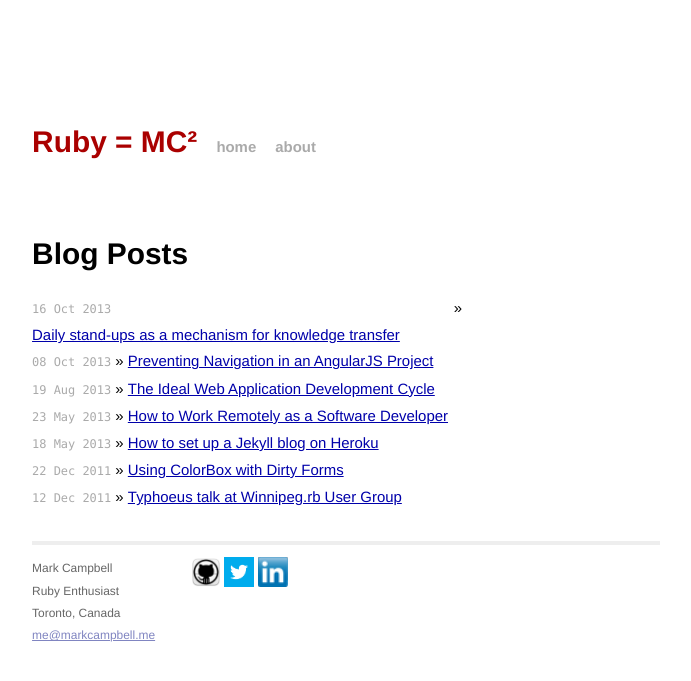
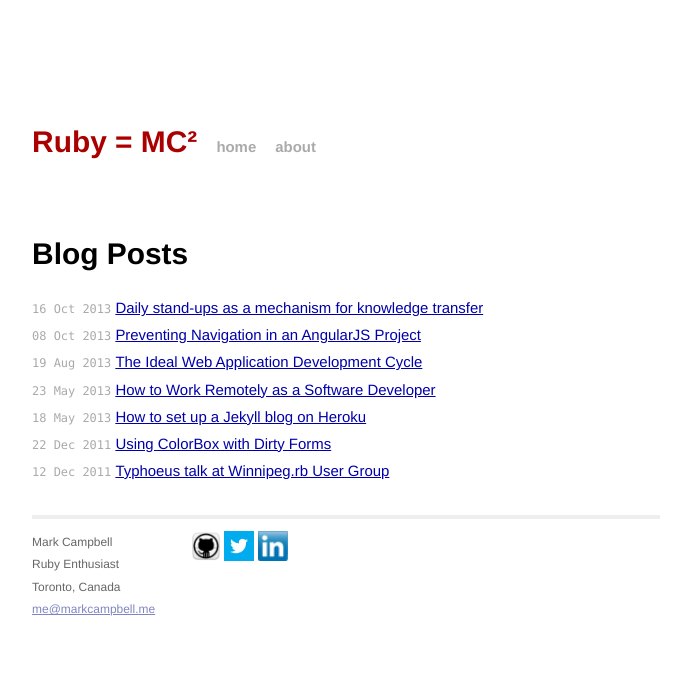
Before and after one commit to Nitrodist/markcampbell.me, a Jekyll site: the page built from index.html, in a window 1280 px wide. Shown: the top 681 px of the page, without its empty margins (294-985 px from the left). Built offline with Jekyll 4.4.1, drawn with Linux system fonts in a browser that asks for light colours.

Commit message:
Fix index layout

```diff
--- a/css/main.css
+++ b/css/main.css
@@ -51,7 +51,6 @@
 
 ul.posts li {
   line-height: 1.75em;
-  width: 430px;
 }
 
 ul.posts span {
--- a/index.html
+++ b/index.html
@@ -7,7 +7,14 @@
   <h1>Blog Posts</h1>
   <ul class="posts">
     {% for post in site.posts %}
-      <li><div style="display: inline-block;"><span>{{ post.date | date_to_string }}</span></div> &raquo; <div style="display: inline-block;"><a href="{{ post.url }}">{{ post.title }}</a></div></li>
+    <li>
+      <div style="display: inline-block;">
+        <span>{{ post.date | date_to_string }}</span>
+      </div>
+      <div style="display: inline-block;">
+        <a href="{{ post.url }}">{{ post.title }}</a>
+      </div>
+    </li>
     {% endfor %}
   </ul>
 </div>
```
